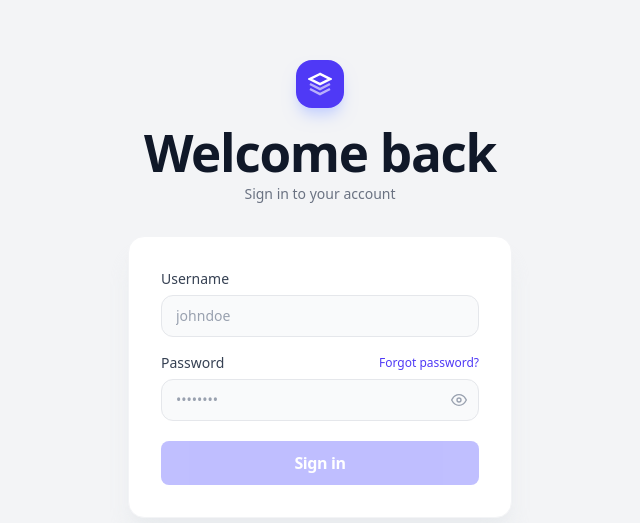
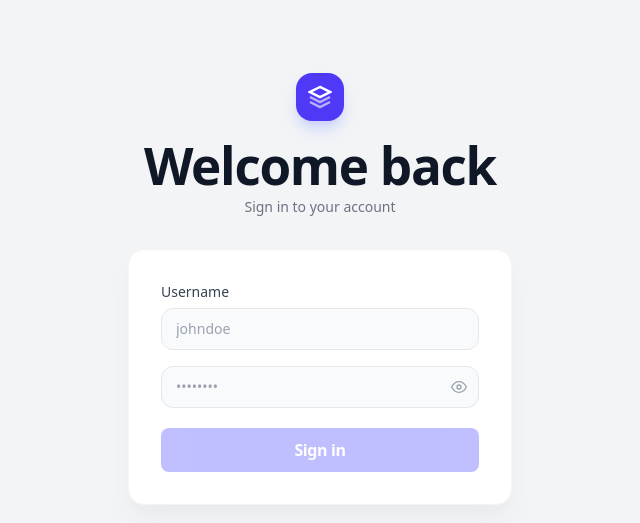
Before and after one commit to maxhng22/wellness-events-frontend, a React (Vite) app: page /login in a window 1280 px wide. Shown: the part 111-634 px from the top of the page, without its empty margins (320-960 px from the left). Built offline with nearby package versions, Linux system fonts and the light colour scheme; no server answers.

Commit message:
housekeeping: simplify password input section in LoginPage

```diff
--- a/src/pages/LoginPage.tsx
+++ b/src/pages/LoginPage.tsx
@@ -61,17 +61,7 @@ export default function LoginPage() {
             </div>
 
             <div className="space-y-1.5">
-              <div className="flex items-center justify-between">
-                <label className="block text-sm font-medium text-gray-700 dark:text-gray-300">
-                  Password
-                </label>
-                <button
-                  type="button"
-                  className="text-xs text-indigo-600 dark:text-indigo-400 hover:text-indigo-700 dark:hover:text-indigo-300 font-medium transition-colors"
-                >
-                  Forgot password?
-                </button>
-              </div>
+
               <div className="relative">
                 <input
                   type={showPassword ? "text" : "password"}
```
